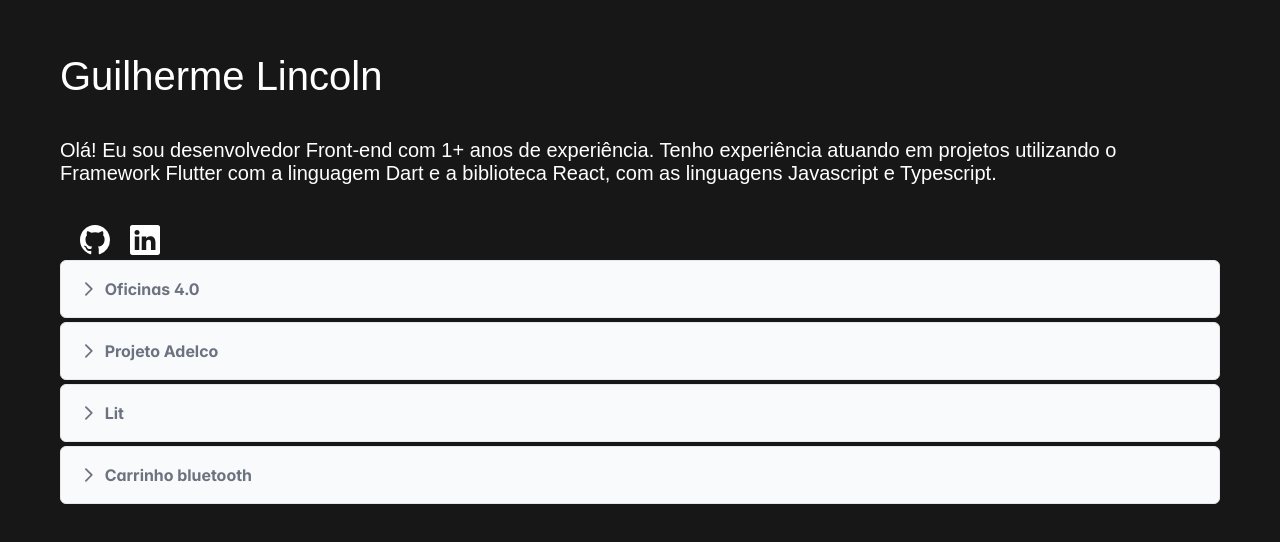
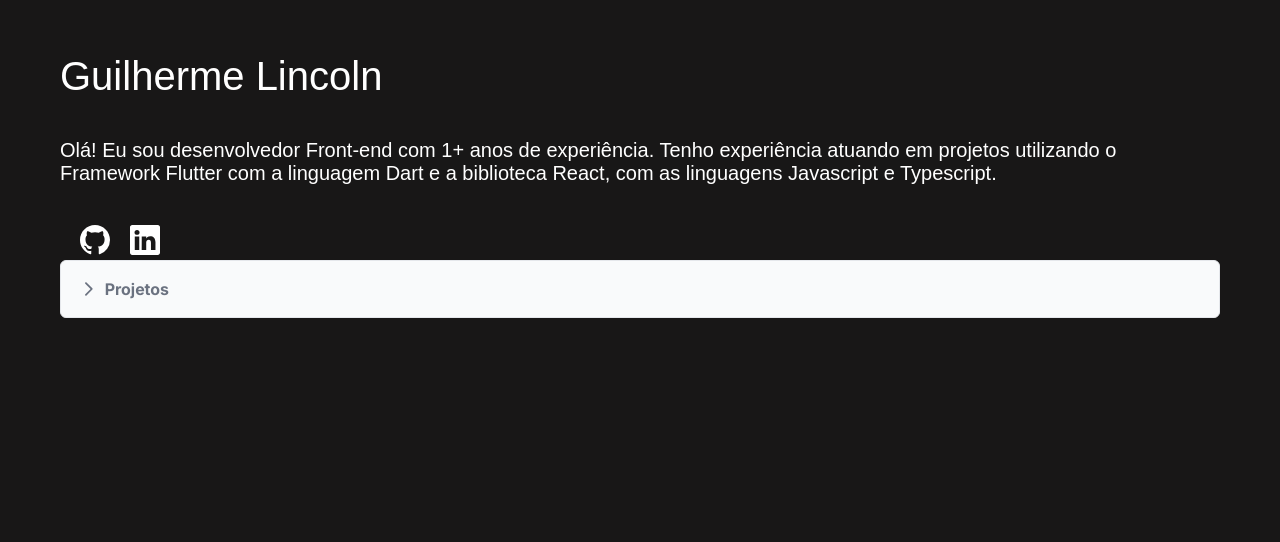
Before and after one commit to Gabrielfernandes7/portfolio, a React (Vite) app: page / in a window 1280 px wide. Shown: the part 126-668 px from the top of the page. Built offline with nearby package versions, Linux system fonts and the light colour scheme; a web font is replaced by a local one.

Commit message:
Portfólio atualizado

```diff
--- a/index.html
+++ b/index.html
@@ -2,11 +2,11 @@
 <html lang="en">
   <head>
     <meta charset="UTF-8" />
-    <link rel="icon" type="image/svg+xml" href="/vite.svg" />
+    <link rel="icon" type="image/svg+xml" href="/computer.svg" />
     <link rel="stylesheet" href="https://fonts.googleapis.com/css?family=Press+Start+2P">
     <link rel="stylesheet" href="https://fonts.googleapis.com/css?family=Tilt+Neon">
     <meta name="viewport" content="width=device-width, initial-scale=1.0" />
-    <title>Portfolio 📚</title>
+    <title>Portfolio</title>
   </head>
   <body>
     <div id="root"></div>
--- a/src/pages/Home/Home.tsx
+++ b/src/pages/Home/Home.tsx
@@ -1,8 +1,5 @@
 import { useState } from "react";
 import { ContainerCentral, ContainerIcons, Fundo, Paragrafo } from "./styles";
-
-import { Accordion, AccordionTab } from "primereact/accordion";
-import { Carousel } from "primereact/carousel";
 
 // assets
 import { BsGithub } from "react-icons/bs";
@@ -19,17 +16,11 @@ import Print1app from "../../assets/print1app.jpeg";
 import Print2app from "../../assets/print2app.jpeg";
 import Print3app from "../../assets/print3app.jpeg";
 
+// primereact
+import { Accordion, AccordionTab } from "primereact/accordion";
+import { Button } from "primereact/button";
+
 const Home = () => {
-  const images = [
-    "https://via.placeholder.com/600x300?text=Slide+1",
-    "https://via.placeholder.com/600x300?text=Slide+2",
-    "https://via.placeholder.com/600x300?text=Slide+3",
-    "https://via.placeholder.com/600x300?text=Slide+4",
-    "https://via.placeholder.com/600x300?text=Slide+5",
-    "https://via.placeholder.com/600x300?text=Slide+6",
-    "https://via.placeholder.com/600x300?text=Slide+7",
-  ];
-
   const handleLinkedin = (e: any) => {
     e.preventDefault();
     window.open(
@@ -45,34 +36,157 @@ const Home = () => {
 
   const projetos = [
     {
+      titulo: "Projeto Adelco",
+      descricao:
+        "Aplicativo feito com a biblioteca ReactTS, para o projeto indígenas da organização Adelco.",
+      demonstracao:
+        "https://www.youtube.com/watch?v=A8b27nAITpA&ab_channel=starscream",
+      // git: ""
+    },
+    {
       titulo: "Oficinas 4.0",
       descricao:
         "Desenvolvedor Flutter/Dart.\n Desenvolvedor ReactJs & Node.js.",
+      demonstracao: "https://youtube.com/shorts/IdNKacMWh3Y",
+      demonstracao2: "https://youtu.be/UUYxWCjy7mU",
+      gitFront: "https://github.com/lincolnzera1/infinity-power-project",
+      gitBack: "https://github.com/lincolnzera1/infinity-power-backend",
     },
     {
-      titulo: "Projeto Adelco",
-      descricao: "Desenvoldedor React Typescript e Flutter/Dart.",
-    },
-    {
-      titulo: "Lit",
+      titulo: "Esp32/Flutter controle de led",
       descricao:
         "Flutter/Dart.\nLinguagem C com esp32.\nMontagem de circuitos com esp32.",
+      demonstracao: "https://youtu.be/JFGyK0pN4XU",
+      git: "https://github.com/lincolnzera1/Flutter-esptouch-websocket",
     },
     {
       titulo: "Carrinho bluetooth",
       descricao:
         "Controlando carrinho com arduino usando aplicativo feito em Kotlin",
+      demonstracao:
+        "https://www.youtube.com/watch?v=XT8551M75ho&ab_channel=starscream",
+      git: "https://github.com/lincolnzera1/Kotlin-bluetooth-arduino",
+    },
+    {
+      titulo: "Aplicativo projeto indígenas",
+      descricao:
+        "Aplicativo feito com o framework Flutter, para o projeto indígenas da organização Adelco.",
+      demonstracao: "https://youtu.be/hUpfe-clK38",
+      // git: "https://github.com/lincolnzera1/Kotlin-bluetooth-arduino",
+    },
+    {
+      titulo: "Site Lit alunos",
+      descricao:
+        "Aplicativo feito com o biblioteca ReactTS, para divulgação dos projetos dos bolsistas do LIT.",
+      demonstracao: "https://youtu.be/gdgw3TPU7l0",
+      git: "https://github.com/lincolnzera1/Lit-feed",
+    },
+    {
+      titulo: "App Provérbio do dia",
+      descricao:
+        "Aplicativo feito com o framework Flutter, para gerar uma passagem de provérbios diferente todo dia.",
+      demonstracao: "https://youtube.com/shorts/NMK9-uJADbM",
+      git: "https://github.com/lincolnzera1/Flutter_MVC",
+    },
+    {
+      titulo: "App QR code",
+      descricao:
+        "Aplicativo feito com o framework Flutter, ler, copiar, abrir e compartilhar o link do QR code",
+      demonstracao: "https://youtube.com/shorts/1MQj-zQIPx8",
+      git: "https://github.com/lincolnzera1/QR_code_scanner",
+    },
+    {
+      titulo: "Social ignite - rocketseat",
+      descricao:
+        "Site feito com a biblioteca React. Site Feito no curso da rocketseat para aprimorar meus conhecimentos em React.",
+      demonstracao: "https://youtu.be/N9KZkDwpD0k",
+      git: "https://github.com/lincolnzera1/01-social-ignite",
+    },
+    {
+      titulo: "Lit Flutter App ",
+      descricao:
+        "Aplicativo feito com o framework Flutter, para cadastro e comunicação dos alunos do laboratório LIT.",
+      demonstracao: "https://youtube.com/shorts/CQvh1-grAK8",
+      git: "https://github.com/lincolnzera1/projeto_rest",
+    },
+    {
+      titulo: "Acendendo LED com webservers, flutter e esp32",
+      descricao:
+        "Integração da esp32 e do aplicativo flutter, para comunicação via webserver com a placa esp32. Consiste numa variante do código do App Oficias 4.0 - dush",
+      demonstracao: "https://youtube.com/shorts/kx7DY7PO-io",
+      git: "https://github.com/lincolnzera1/Flutter-esptouch-websocket",
+    },
+    {
+      titulo:
+        "Aplicativo feito em Flutter, que faz o cálculo do consumo de energia de um chuveiro elétrico",
+      descricao:
+        "Aplicativo feito para ter uma ideia do gasto do consumo de energia elétrica de um chuveiro em um determinado período",
+      demonstracao: "https://youtube.com/shorts/sh3pxnTNNYY",
+      // git: "https://github.com/lincolnzera1/Flutter-esptouch-websocket",
+    },
+    {
+      titulo: "Color detection",
+      descricao: `Site feito com uma integração com um backend python,
+        onde o python detecta a cor amarela pela câmera, e manda a posição da cor na tela para o backend em Node.\n
+        O backend node cria um webserver com as informações e guarda a ultima atualização de posição em uma variável.\n
+        O frontend faz constantemente requisições para o webserver do node, pedindo a posição da cor na tela.\n
+        Assim, o front recebe os dados (números entre 0 e 1), e multiplica isso pela largura da tela.
+        O resultado é atualizado na largura da div vermelha`,
+      demonstracao: "https://youtu.be/J1pQA5Vydtg",
+      git: "https://github.com/lincolnzera1/Python-color-detection",
+    },
+    {
+      titulo: "Arduino Face Detection",
+      descricao:
+        "Sistema feito para detectar rostos com python. Ao detectar um rosto, o código python manda um sinal para o arduino via serial.\n Com esse sinal, o arduino faz uma ação, que no caso é mexer o servo motor.",
+      demonstracao:
+        "https://www.youtube.com/watch?v=e6ovtVS5xHE&ab_channel=starscream",
+      // git: "https://github.com/lincolnzera1/Flutter-esptouch-websocket",
+    },
+    {
+      titulo: "Arduino Bluetooth Car",
+      descricao:
+        "Carrinho feito para ser controlado via bluetooth, por um aplicativo feito em Kotlin",
+      demonstracao: "https://youtu.be/XT8551M75ho",
+      git: "https://github.com/lincolnzera1/Kotlin-bluetooth-arduino",
     },
   ];
 
   const createDynamicTabs = () => {
-    return projetos.map((projeto, index) => {
-      return (
-        <AccordionTab key={index} header={projeto.titulo}>
-          <p className="m-0">{projeto.descricao}</p>
-        </AccordionTab>
-      );
-    });
+    return (
+      <AccordionTab header="Projetos">
+        {/* Agrupar todos os parágrafos dentro de um único elemento div */}
+        <div>
+          {projetos.map((projeto, index) => (
+            <div key={index} className="m-0">
+              <h3>{projeto.titulo}:</h3>
+              <p>{projeto.descricao}</p>
+              <Button
+                onClick={() => {
+                  window.open(projeto.demonstracao, "_blank");
+                }}
+                severity="secondary"
+                outlined
+                label="Demonstração"
+              />
+              {projeto.git ? (
+                <Button
+                  onClick={() => {
+                    window.open(projeto.git, "_blank");
+                  }}
+                  severity="secondary"
+                  outlined
+                  label="Código fonte"
+                />
+              ) : null}
+              {projeto.gitBack ? (
+                <Button severity="secondary" outlined label="Código Backend" />
+              ) : null}
+            </div>
+          ))}
+        </div>
+      </AccordionTab>
+    );
   };
 
   return (
--- a/src/pages/Home/styles.ts
+++ b/src/pages/Home/styles.ts
@@ -1,7 +1,7 @@
-import styled from 'styled-components';
+import styled from "styled-components";
 
 interface paragrafo {
-    size?: number
+  size?: number;
 }
 
 export const Fundo = styled.div`
@@ -20,11 +20,16 @@ export const Fundo = styled.div`
   width: 100vw;
 
   font-size: 20px;
-    color: #FFFFFF;
+  color: #ffffff;
 
-    overflow: hidden;
+  overflow-x: hidden;
 
-`
+  .p-button {
+    margin-right: 1rem;
+    margin-bottom: 2rem;
+    height: 40px;
+  }
+`;
 
 export const Header = styled.div`
   position: absolute;
@@ -46,16 +51,15 @@ export const Header = styled.div`
   h4 {
     text-align: center;
   }
-`
+`;
 
 export const H4 = styled.h4`
   @media (max-width: 816px) {
     visibility: hidden;
   }
-`
+`;
 
 export const ContainerCentral = styled.div`
-
   position: relative;
 
   padding: 20px;
@@ -64,13 +68,11 @@ export const ContainerCentral = styled.div`
   width: 1200px;
 
   /* border: 2px solid white; */
-
-`
-
+`;
 
 export const Paragrafo = styled.p<paragrafo>`
-  font-size: ${props => props.size}px;
-`
+  font-size: ${(props) => props.size}px;
+`;
 
 export const ContainerIcons = styled.div`
   padding-top: 20px;
@@ -83,11 +85,9 @@ export const ContainerIcons = styled.div`
 
     margin-left: 20px;
   }
-
-`
+`;
 
 export const ProjetoContainer = styled.div`
-
   display: flex;
   flex-direction: column;
   align-items: center;
@@ -114,15 +114,12 @@ export const ProjetoContainer = styled.div`
   :hover {
     background-color: #6b6a6a;
   }
-
-
-`
+`;
 
 export const SliderContainer = styled.div`
   position: absolute;
   bottom: 0;
   left: 0;
-
 
   background-color: black;
 
@@ -133,4 +130,4 @@ export const SliderContainer = styled.div`
   padding: 20px;
 
   border: 2px solid white;
-`
+`;
```
Also changed, not shown: public/computer.svg (added). Lines whose indentation alone changed are shown as unchanged.
